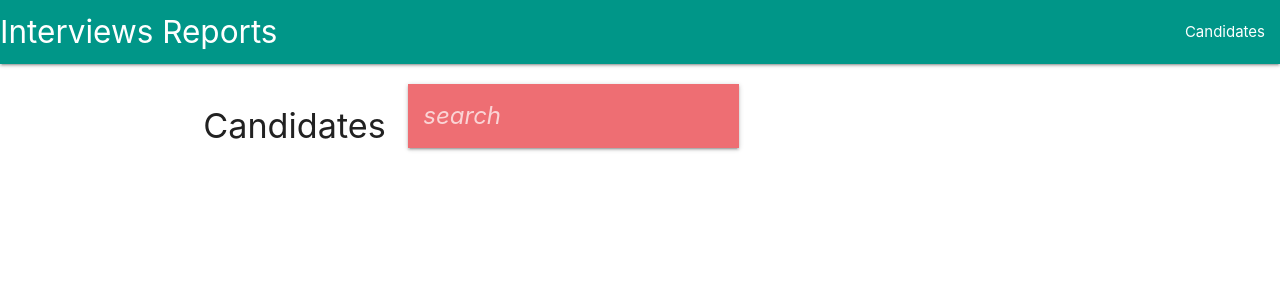
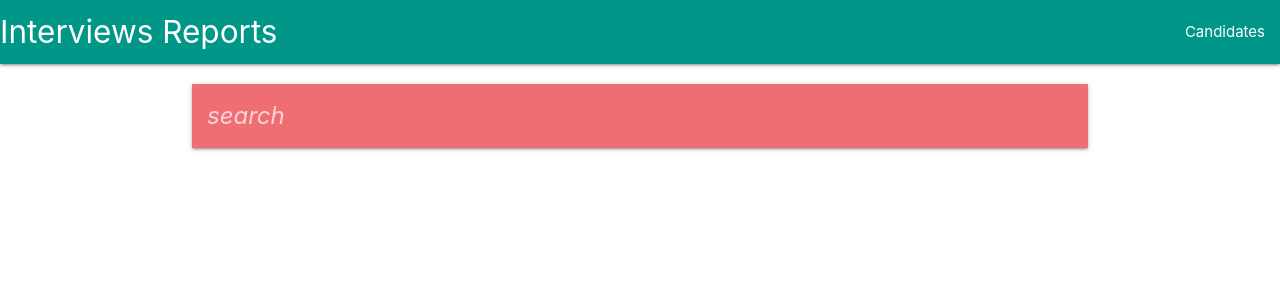
Before and after one commit to djukicaleksa/BIT-Final-Project, a React (Create React App) app in the folder react-interview-reports/: page / in a window 1280 px wide. Shown: the top 300 px of the page. Built offline with nearby package versions, Linux system fonts and the light colour scheme.

Commit message:
quickfix

```diff
--- a/react-interview-reports/src/App.js
+++ b/react-interview-reports/src/App.js
@@ -1,11 +1,12 @@
 import React from 'react';
 import './App.css';
-import {Home} from './components/HomePage/Home';
+import { Home } from './components/HomePage/Home';
+import 'materialize-css'
 
 function App() {
   return (
     <div>
-     <Home/>
+      <Home />
     </div>
   );
 }
--- a/react-interview-reports/src/components/HomePage/Home.js
+++ b/react-interview-reports/src/components/HomePage/Home.js
@@ -1,37 +1,32 @@
 import React from 'react';
-import {Header} from './Header/Header';
-import {Search} from './Search/Search';
-import {Container, Row, Col} from 'react-materialize';
+import { Header } from './Header/Header';
+import { Search } from './Search/Search';
+import { Container, Row, Col } from 'react-materialize';
 
-class Home extends React.Component{
-    constructor(){
-        super()
+
+
+class Home extends React.Component {
+    constructor(props) {
+        super(props);
+
+        this.state = {
+            candidatesList: []
+        }
     }
 
 
 
 
-
-
-
-
-    render(){
-        return(
+    render() {
+        return (
             <div>
-            <Header/>
-            <Container >
-                <Row>
-                    <Col lg={6}>
-                <h4>Candidates</h4>
-                </Col>
-                <Col lg={6}>
-            <Search/>
-            </Col>
-            </Row>
-            </Container>
+                <Header />
+                <Container >
+                    <Search />
+                </Container>
             </div>
         )
     }
 }
 
-export {Home}
+export { Home }
--- a/react-interview-reports/src/services/servicePeople.js
+++ b/react-interview-reports/src/services/servicePeople.js
@@ -33,3 +33,5 @@ class ServicePeople {
             .catch(error => console.log(error))
     }
 }
+
+export const servicePeople = new ServicePeople();
--- a/react-interview-reports/src/shared/baseAPI.js
+++ b/react-interview-reports/src/shared/baseAPI.js
@@ -4,3 +4,5 @@ import Axios from 'axios';
 const baseAPI = Axios.create({
     baseURL: 'http://localhost:3333/api/'
 })
+
+export { baseAPI };
```
